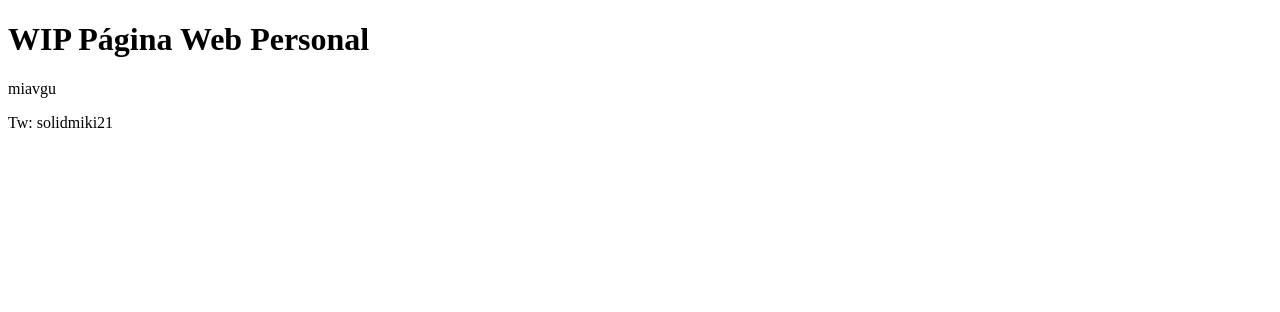
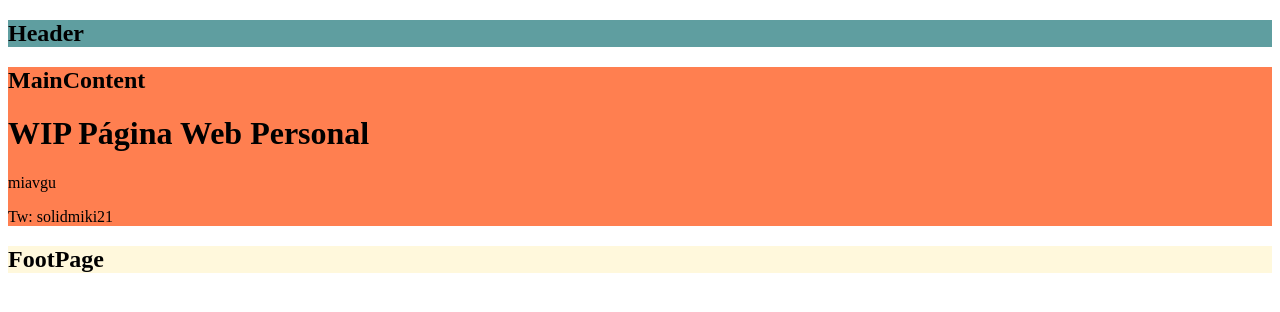
Before and after one commit to miavgu/miavgu.github.io, a plain HTML site: page index.html in a window 1280 px wide. Drawn offline with nearby package versions, Linux system fonts and the light colour scheme.

Commit message:
Cambio de Clase a ID

```diff
--- a/index.html
+++ b/index.html
@@ -14,17 +14,22 @@
 
     <body>
         <!-- HEADER DIV -->
-        <div id="Header"></div>
+        <div id="Header">
+            <h2>Header</h2>
+        </div>
 
 
         <!-- MAIN CONTENT DIV -->
         <div id="MainContent">
+            <h2>MainContent</h2>
             <h1>WIP Página Web Personal</h1>
             <p>miavgu</p>
             <p>Tw: solidmiki21</p>
         </div>
 
         <!-- FOOT PAGE DIV -->
-        <div id="FootPage"></div>
+        <div id="FootPage">
+            <h2>FootPage</h2>
+        </div>
     </body>
 </html>
--- a/styles/main.css
+++ b/styles/main.css
@@ -1,11 +1,11 @@
-.Header {
-    color: cadetblue;
+#Header {
+    background-color: cadetblue;
 }
 
-.MainContent {
-    color: coral;
+#MainContent {
+    background-color: coral;
 }
 
-.FootPage {
-    color: cornsilk;
+#FootPage {
+    background-color: cornsilk;
 }
```
